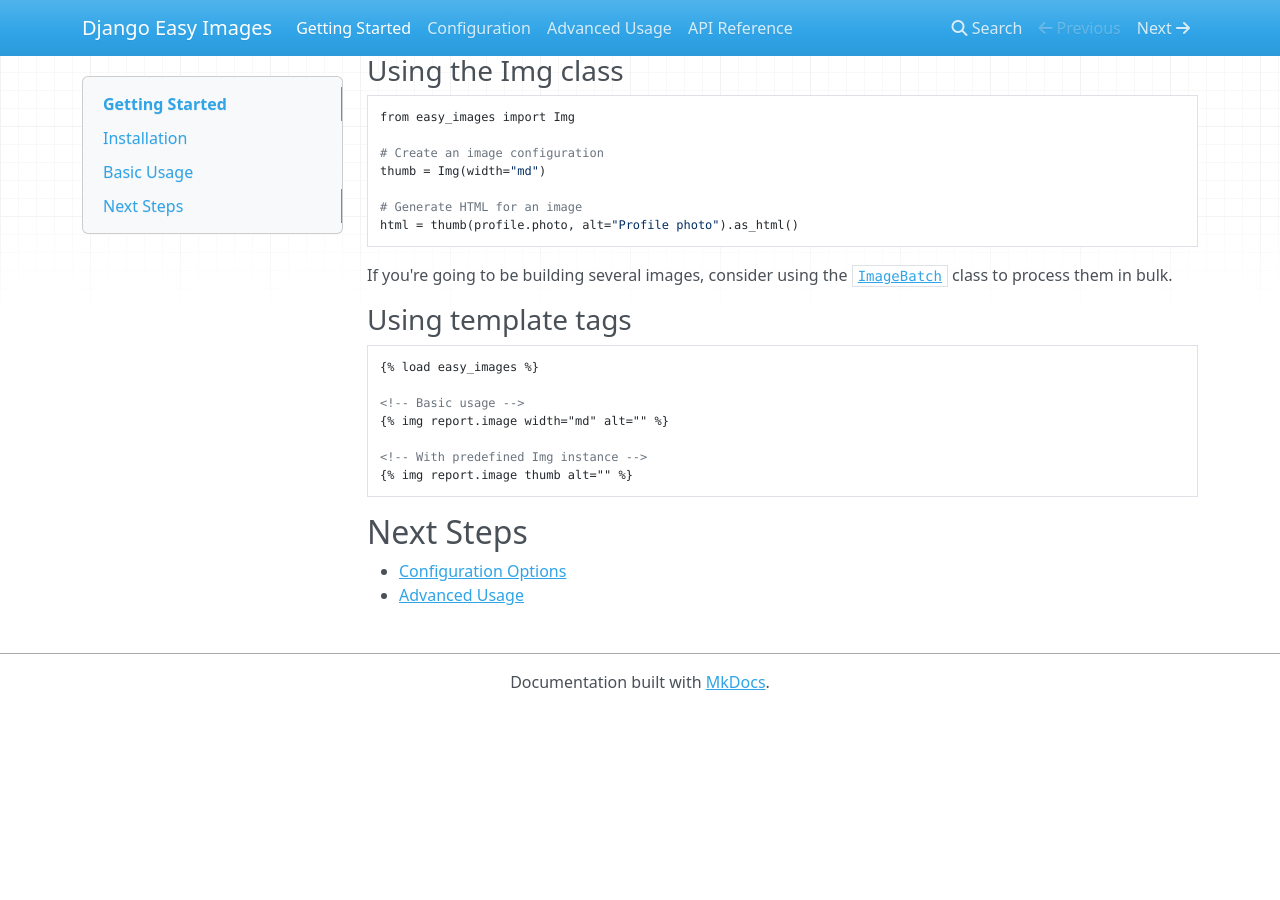
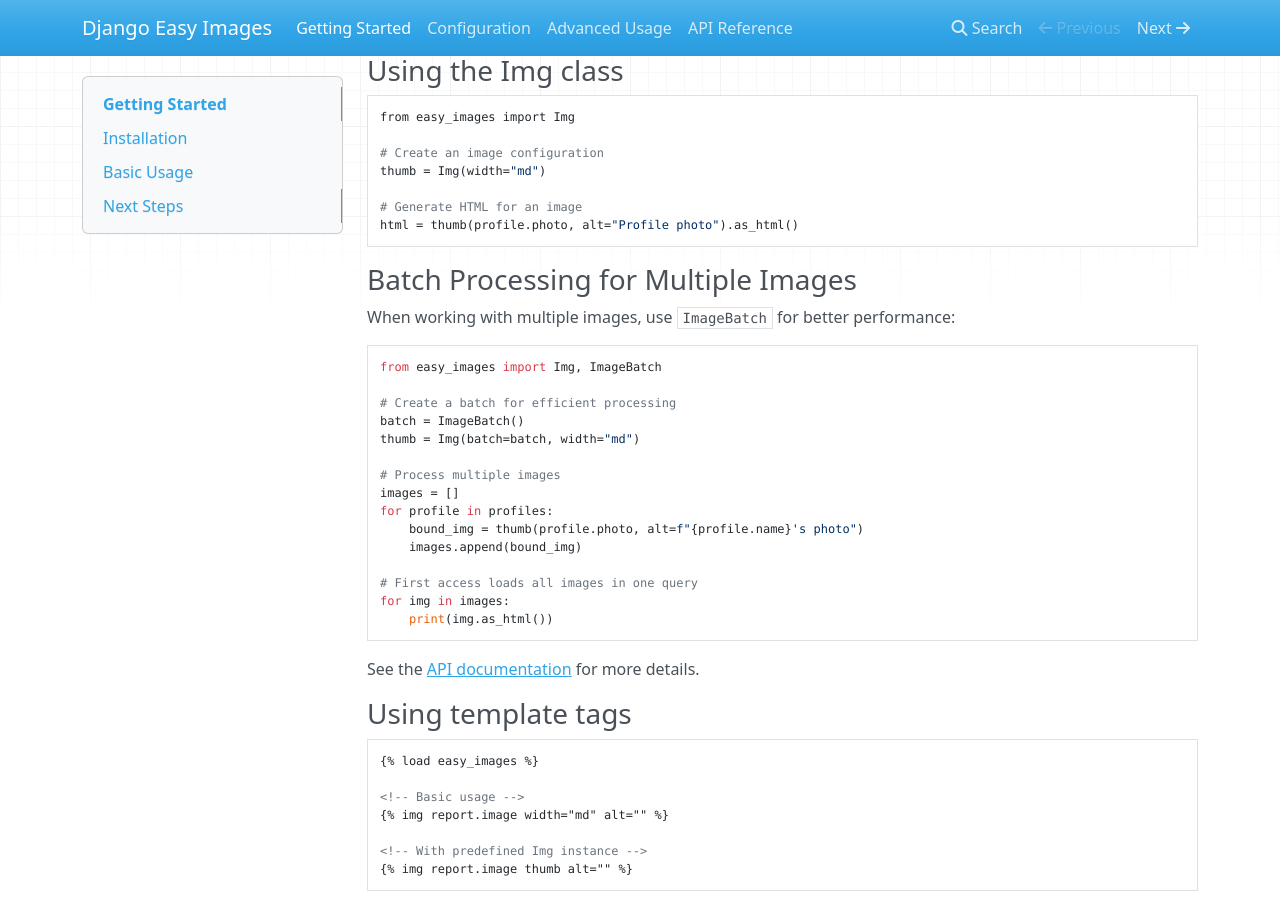
Before and after one commit to SmileyChris/django-easy-images, an MkDocs documentation site: the page built from docs/getting-started.md, in a window 1280 px wide and 900 px high, scrolled down 557 px. Built offline with MkDocs 1.6.1, drawn with Linux system fonts in a browser that asks for light colours; nearby versions of some CDN libraries; before the commit the page ends 1267 px from its top, so only the background shows below that.

Commit message:
Update documentation for ImageBatch API
- Update API docs with correct ImageBatch usage and benefits
- Add comprehensive batch processing section to advanced usage
- Update getting started guide with modern batch examples
- Document auto-building, explicit building, and is_built property

````diff
--- a/docs/advanced-usage.md
+++ b/docs/advanced-usage.md
@@ -35,13 +35,72 @@ class MyAppConfig(AppConfig):
         thumbnail.queue(Profile, build="src")
 ```
 
+## Batch Processing
+
+When rendering multiple images (e.g., in a list view), use `ImageBatch` to optimize database queries:
+
+```python
+from easy_images import ImageBatch, Img
+
+def product_list_view(request):
+    products = Product.objects.all()
+
+    # Create a batch for efficient processing
+    batch = ImageBatch()
+    thumbnail = Img(batch=batch, width=300, format="webp")
+
+    # Process all images
+    product_images = []
+    for product in products:
+        bound_img = thumbnail(product.image, alt=product.name)
+        product_images.append({
+            'product': product,
+            'image': bound_img
+        })
+
+    # First access triggers batch loading of all images
+    # Subsequent accesses use cached data
+    return render(request, 'products.html', {
+        'product_images': product_images
+    })
+```
+
+### Benefits of Batching
+
+1. **Reduced Database Queries**: One query loads all image metadata instead of N queries
+2. **Shared Processing**: Images with the same source share processing results
+3. **Memory Efficiency**: Fresh batches prevent memory accumulation
+4. **Incremental Loading**: Can add images to already-loaded batches
+
+### Batch Building Strategies
+
+```python
+# Option 1: Automatic building on property access (default)
+batch = ImageBatch()
+img = Img(batch=batch, width=300)
+bound = img(file, build="src")
+url = bound.base_url()  # Triggers auto-build
+
+# Option 2: Explicit batch building
+batch = ImageBatch()
+img = Img(batch=batch, width=300)
+bound1 = img(file1, build="src")
+bound2 = img(file2, build="srcset")
+batch.build()  # Build all at once
+
+# Option 3: Immediate building (for signals/queue)
+img = Img(width=300)
+bound = img(file, build="src", immediate=True)
+```
+
 ## Performance Tips
 
 1. For high-traffic sites, use `build="src"` to generate base images immediately
-2. Set up Celery for distributed image processing
-3. Use `format="webp"` for best compression/performance balance
-4. Limit `densities` to `[2]` unless high-DPI support is critical (or turn it off entirely)
-5. Consider pre-generating common image sizes during deployment
+2. Use `ImageBatch` when rendering lists of images
+3. Set up Celery for distributed image processing
+4. Use `format="webp"` for best compression/performance balance
+5. Limit `densities` to `[2]` unless high-DPI support is critical (or turn it off entirely)
+6. Consider pre-generating common image sizes during deployment
 
 ## Signals
 
--- a/docs/api.md
+++ b/docs/api.md
@@ -25,26 +25,55 @@ img.queue(MyModel)  # Processes all ImageFields on MyModel
 ```
 
 #### `ImageBatch` - Batch Processing
+
+The `ImageBatch` class optimizes database queries when processing multiple images:
+
 ```python
-from easy_images import ImageBatch
+from easy_images import ImageBatch, Img
 
+# Create a shared batch for efficient processing
 batch = ImageBatch()
-img1 = batch.add(source_file=model1.image_field, options={'width': 800})
-img2 = batch.add(source_file=model2.image_field, options={'width': 600})
 
-# Get HTML for all images
-html1 = img1.as_html()
-html2 = img2.as_html()
+# Create image configurations with the batch
+img = Img(batch=batch, width=800, format="webp")
+thumbnail = Img(batch=batch, width=200, format="jpg")
+
+# Add images to the batch
+bound1 = img(model1.image_field, alt="Main image")
+bound2 = thumbnail(model2.image_field, alt="Thumbnail")
+
+# Access images - batch loading happens automatically
+html1 = bound1.as_html()  # First access triggers batch loading
+html2 = bound2.as_html()  # Already loaded, no extra queries
+
+# Or explicitly build all images in the batch
+batch.build()
 ```
 
+**Key benefits:**
+- Batches database queries for multiple images
+- Shares loaded image data across all items in the batch
+- Supports incremental loading when adding images to an already-loaded batch
+- Automatic lazy building when properties are accessed
+
 #### `BoundImg` - Processed Image
+
+A `BoundImg` represents a single image item within a batch:
+
 ```python
-# Get image URLs
-main_url = processed_img.base_url()
-srcset = processed_img.srcset  # List of available sizes
+# Properties (trigger auto-building if needed)
+main_url = bound_img.base_url()           # URL of the base image
+srcset_items = bound_img.srcset          # List of SrcSetItem objects
+alt_text = bound_img.alt                  # Alt text
+sizes_attr = bound_img.sizes             # Sizes attribute for responsive images
+html = bound_img.as_html()               # Complete <img> tag
 
-# Build images immediately (instead of queue)
-processed_img.build('all')  # Options: 'all', 'base', 'srcset'
+# Check if images are built
+if bound_img.is_built:
+    print("Images are ready")
+
+# Manually trigger building
+bound_img.build('all')  # Options: 'all', 'src', 'srcset'
 ```
 
 ### `easy_images.engine`
--- a/docs/getting-started.md
+++ b/docs/getting-started.md
@@ -34,7 +34,29 @@ thumb = Img(width="md")
 html = thumb(profile.photo, alt="Profile photo").as_html()
 ```
 
-If you're going to be building several images, consider using the [`ImageBatch`](api.md#imagebatch) class to process them in bulk.
+### Batch Processing for Multiple Images
+
+When working with multiple images, use `ImageBatch` for better performance:
+
+```python
+from easy_images import Img, ImageBatch
+
+# Create a batch for efficient processing
+batch = ImageBatch()
+thumb = Img(batch=batch, width="md")
+
+# Process multiple images
+images = []
+for profile in profiles:
+    bound_img = thumb(profile.photo, alt=f"{profile.name}'s photo")
+    images.append(bound_img)
+
+# First access loads all images in one query
+for img in images:
+    print(img.as_html())
+```
+
+See the [API documentation](api.md#imagebatch-batch-processing) for more details.
 
 ### Using template tags
 ```html
````
